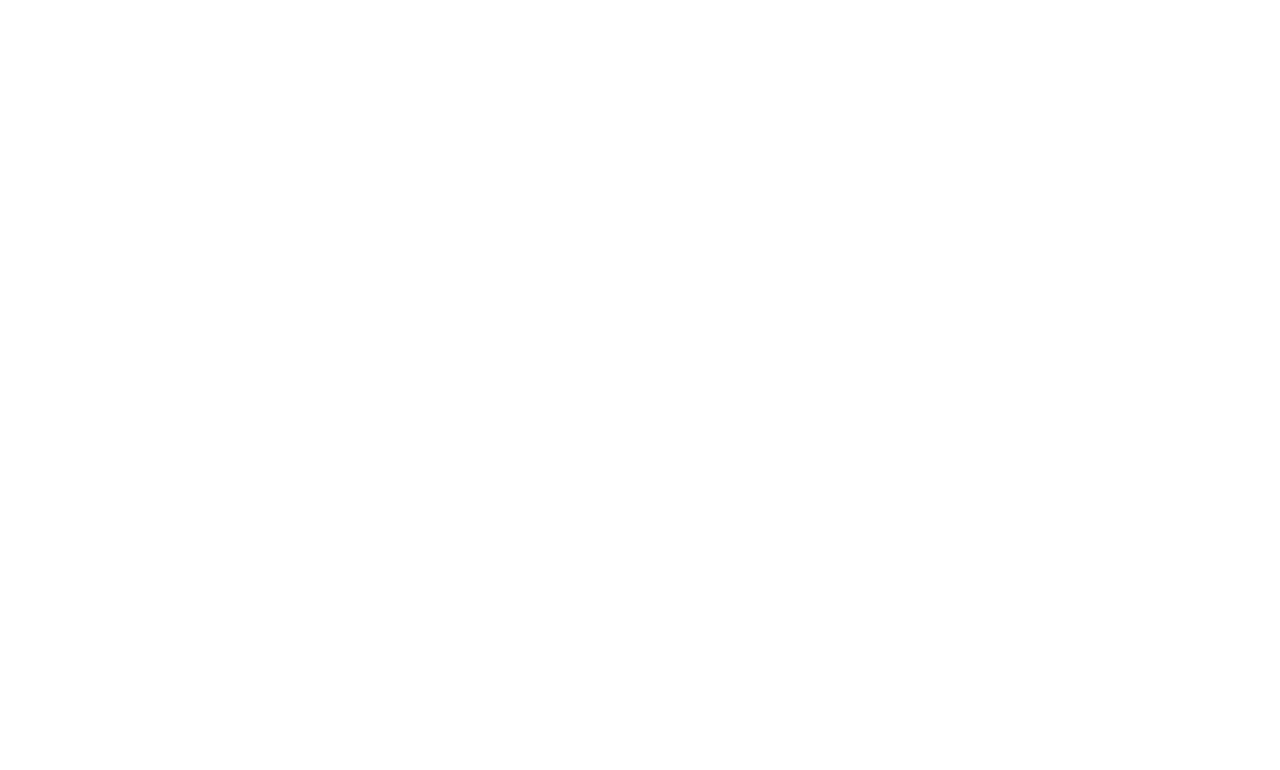
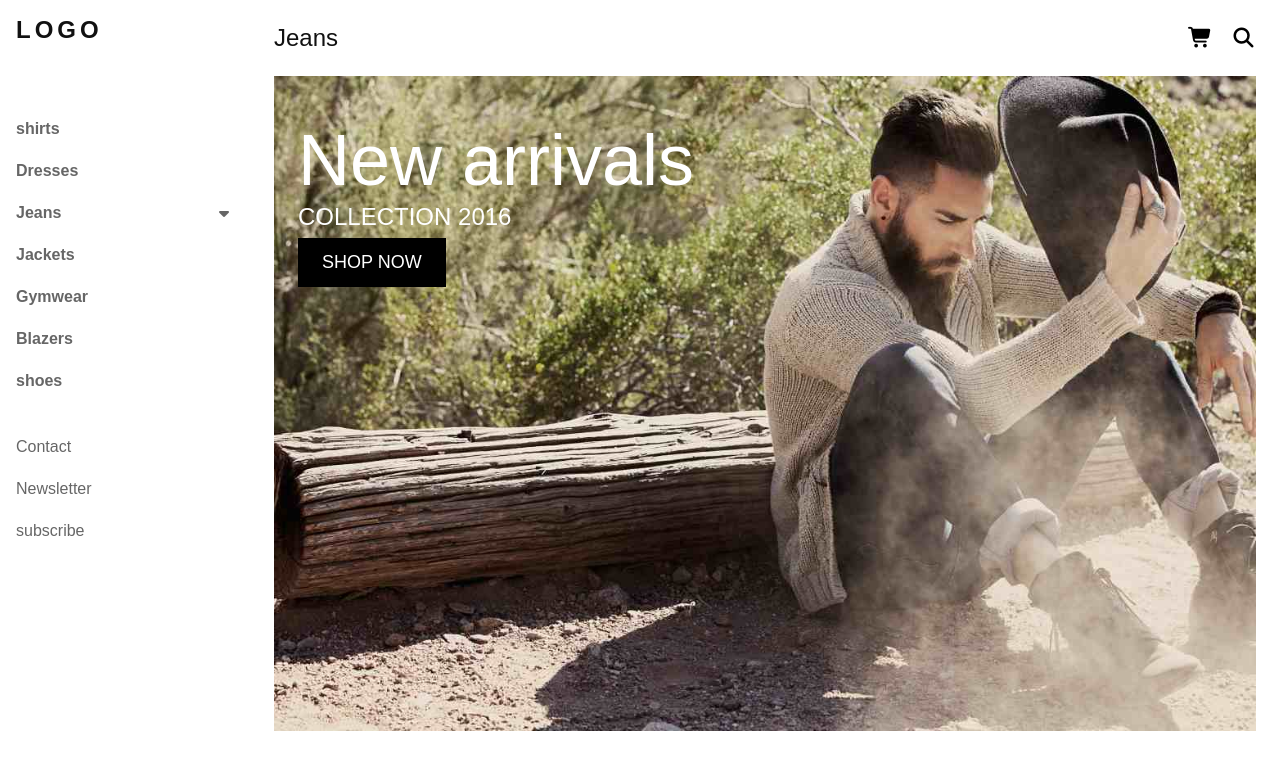
Before and after one commit to rithairagena13-spec/cloning-template, a plain HTML site: page index.html in a window 1280 px wide. Drawn offline with Linux system fonts and the light colour scheme.

Commit message:
hello section and navigation

```diff
--- a/index.html
+++ b/index.html
@@ -1,11 +1,150 @@
 <!DOCTYPE html>
 <html lang="en">
+
 <head>
     <meta charset="UTF-8">
     <meta name="viewport" content="width=device-width, initial-scale=1.0">
-    <title>cloning template</title>
+    <link rel="stylesheet" href="https://cdnjs.cloudflare.com/ajax/libs/font-awesome/7.3.1/css/all.min.css"
+        integrity="sha512-QeR2VH+lsBE5LSAe1Q5EnTBbe7XTBubt8dG93Y7gidSgdMCr8nVqKcfKAMyN96SV8KDbZVTDXChatu5G2KQGzg=="
+        crossorigin="anonymous" referrerpolicy="no-referrer">
+    <link rel="stylesheet" href="/style.css">
+    <title>Clothing Store Template</title>
 </head>
+
 <body>
 
+    <!--  Header -->
+
+    <header class="mobile-header">
+        <a href="#" class="mobile-logo">
+            LOGO
+        </a>
+    </header>
+
+    <aside class="sidebar">
+        <!-- sidebar Header -->
+
+        <header class="sidebar-header">
+            <a href="#" class="logo">
+                LOGO
+            </a>
+        </header>
+
+        <nav class="sidebar-navigation">
+            <ul class="category-list">
+                <li>
+                    <a href="#">
+                        shirts
+                    </a>
+                </li>
+                <li>
+                    <a href="#">
+                        Dresses
+                    </a>
+                </li>
+                <li class="category-dropdown">
+                    <input type="checkbox" id="jeans-menu">
+                    <label for="jeans-menu">
+                        <span>Jeans</span>
+                        <i class="fa fa-caret-down"></i>
+                    </label>
+                    <ul class="subcategory-list">
+                        <li class="active">
+                            <a href="#">
+                                Skinny
+                            </a>
+                        </li>
+                        <li class="">
+                            <a href="#">
+                                Relaxed
+                            </a>
+                        </li>
+                        <li class="">
+                            <a href="#">
+                                Bootcut
+                            </a>
+                        </li>
+                        <li class="">
+                            <a href="#">
+                                straight
+                            </a>
+                        </li>
+                    </ul>
+                </li>
+                <li>
+                    <a href="#">
+                        Jackets
+                    </a>
+                </li>
+                <li>
+                    <a href="#">
+                        Gymwear
+                    </a>
+                </li>
+                <li>
+                    <a href="#">
+                        Blazers
+                    </a>
+                </li>
+                <li>
+                    <a href="#">
+                        shoes
+                    </a>
+                </li>
+            </ul>
+
+            <ul class="secondary-navigation">
+                <li>
+                    <a href="#">
+                        Contact
+                    </a>
+                </li>
+                <li>
+                    <a href="#">
+                        Newsletter
+                    </a>
+                </li>
+                <li>
+                    <a href="#">
+                        subscribe
+                    </a>
+                </li>
+            </ul>
+        </nav>
+    </aside>
+
+    <main class="main-content">
+        <header class="page-header">
+            <h1>
+                Jeans
+            </h1>
+
+            <div class="header-action">
+                <button>
+                    <i class="fa-solid fa-cart-shopping"></i>
+                </button>
+                <button>
+                    <i class="fa-solid fa-magnifying-glass"></i>
+                </button>
+            </div>
+        </header>
+        <!-- hero section -->
+        <section class="hero-section">
+            <img src="/image/jeans.jpg" alt="hero image" class="hero-image">
+            <div class="hero-content">
+                <h2>
+                    New arrivals
+                </h2>
+                <p>
+                    COLLECTION 2016
+                </p>
+                <a href="#" class="btn">
+                    SHOP NOW
+                </a>
+            </div>
+        </section>
+
+    </main>
 </body>
+
 </html>
--- a/style.css
+++ b/style.css
@@ -0,0 +1,237 @@
+* {
+    margin: 0;
+    padding: 0;
+    box-sizing: border-box;
+}
+
+body {
+    background-color: #ffffff;
+    color: #111111;
+    font-family: "Montserrat", sans-serif;
+}
+
+.mobile-header {
+    display: none;
+    position: fixed;
+    top: 0;
+    left: 0;
+    padding: 0 16px;
+    background-color: #000000;
+    color: #ffffff;
+    z-index: 900;
+}
+
+.mobile-logo {
+    color: #ffffff;
+    text-decoration: none;
+    font-size: 20px;
+    font-weight: 700;
+    letter-spacing: 4px;
+}
+
+.sidebar {
+  position: fixed;
+  top: 0;
+  left: 0;
+
+  width: 250px;
+  height: 100vh;
+
+  padding:0;
+  background-color: #ffffff;
+  overflow-y: auto;
+  z-index: 1000;
+
+}
+
+.sidebar-header {
+    padding: 16px;
+}
+
+.logo {
+    display: block;
+    margin: 0;
+    color: #111111;
+    text-decoration: none;
+    font-family: "Montserrat", sans-serif;
+    font-size: 24px;
+    font-weight: 700;
+    letter-spacing: 4px;
+}
+
+.sidebar-navigation {
+     padding-top: 48px;
+}
+
+
+.category-list,
+.subcategory-list
+.secondary-category-list {
+    margin: 0;
+    padding: 0;
+    list-style-type: none;
+}
+
+.category-list > li > a,
+.category-dropdown > label {
+    display: flex;
+    align-items: center;
+    justify-content: space-between;
+    width: 100%;
+    padding: 12px 16px;
+    color: #666666;
+    text-decoration: none;
+    font-family: "Montserrat", sans-serif;
+    font-size: 16px;
+    font-weight: 700;
+    cursor: pointer;
+    transition:
+    background-color 0.2s ease,
+    color 0.2s ease;
+    /* background-color: black; */
+}
+
+.category-list > li > a:hover,
+.category-dropdown > label:hover {
+    background-color: #f1f1f1;
+    color: #111111;
+}
+
+.category-dropdown >input {
+    position: absolute;
+    width: 1;
+    height: 1;
+    opacity: 0;
+}
+
+.category-dropdown > label i {
+    transition: transform 0.2s ease;
+}
+
+.category-dropdown
+> input:checked
+~ label i {
+    transform: rotate(90deg);
+}
+
+.subcategory-list {
+    display: none;
+    padding: 8px 0;
+}
+
+.category-dropdown
+>input:checked
+~ .subcategory-list {
+    display: block;
+
+}
+
+.subcategory-list li {
+    list-style-type: none;
+}
+
+.subcategory-list a {
+    display: block;
+    padding: 10px 32px;
+    color: #666666;
+    text-decoration: none;
+    font-family: "Montserrat", sans-serif;
+    font-size: 14px;
+
+}
+
+.secondary-navigation {
+    margin-top: 24px;
+    padding-bottom: 16px;
+}
+
+.secondary-navigation li {
+     list-style-type: none;
+}
+.secondary-navigation a {
+    display: block;
+    padding: 12px 16px;
+    color: #666666;
+    text-decoration: none;
+    font-family: "Montserrat", sans-serif;
+    font-size: 16px;
+}
+
+.secondary-navigation a:hover {
+    background-color: #f1f1f1;
+    color: #111111;
+}
+
+.main-content {
+    margin-left: 250px;
+    max-width: 2500px;
+}
+
+.page-header {
+    display: flex;
+    align-items: center;
+    justify-content: space-between;
+    padding: 24px;
+}
+
+.page-header h1 {
+    margin: 0;
+    font-size: 24px;
+    font-weight: 400;
+}
+
+.header-action {
+    display: flex;
+
+    gap: 18px;
+}
+
+.header-action button {
+    padding: 0;
+    border: 0;
+    background: transparent;
+    font-size: 20px;
+    cursor: pointer;
+}
+
+.hero-section {
+    position: relative;
+    padding: 0 24px;
+    margin: 0 16 px;
+}
+
+.hero-section img {
+    min-height: 420px;
+    width: 100%;
+    object-fit: cover;
+}
+
+.hero-content {
+    position: absolute;
+    top: 0%;
+    left: 0%;
+    padding: 48px;
+    color: #ffffff;
+}
+
+.hero-content h2 {
+    margin: 0 0 20px;
+    font-size: clamp(24px, 6vw, 72px);
+    font-weight: 400;
+    line-height: 1;
+}
+
+.hero-content p {
+    margin: 0 0 20px;
+    font-size: 24px;
+    line-height: 2px;
+}
+
+.btn {
+    display: inline-block;
+    padding: 14px 24px;
+    background: black;
+    color: #ffffff;
+    text-decoration: none;
+    font-size: 18px;
+}
```
Also changed, not shown: image/jeans.jpg (added), image/jeans1 (1).jpg (added), image/jeans1.jpg (added), image/jeans2 (1).jpg (added), image/jeans2.jpg (added), image/jeans3 (1).jpg (added), image/jeans3.jpg (added), image/jeans4 (1).jpg (added), image/jeans4.jpg (added).
